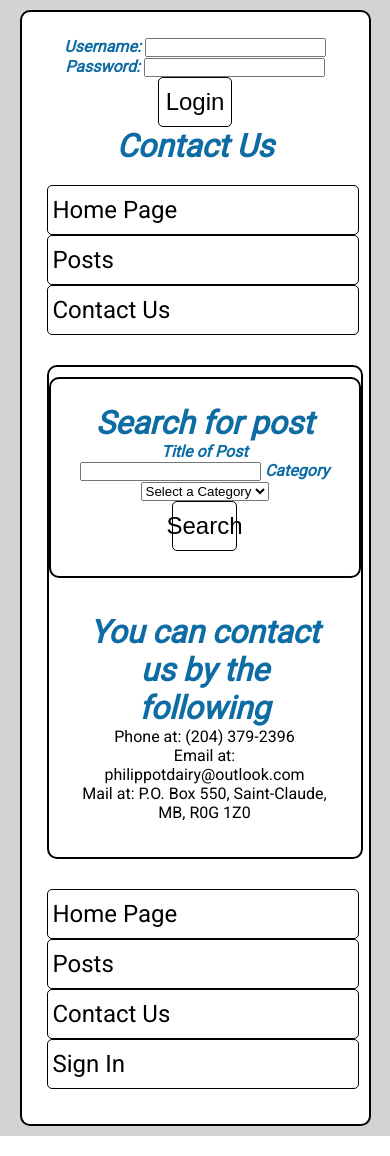
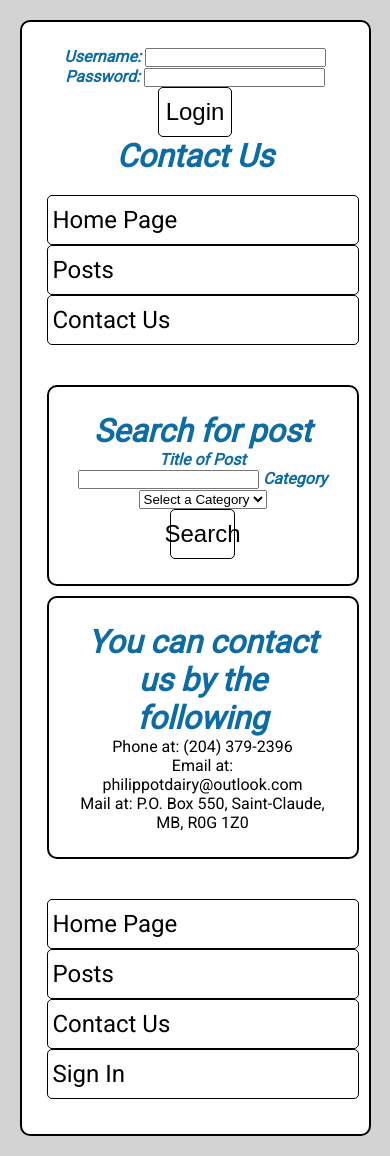
Before and after one commit to blowtorch5/Project-Web-Dev-2, a PHP site: page /contact.php in a window 390 px wide. Run offline with PHP 8.4, Linux system fonts and the light colour scheme; data that the repository does not hold is empty.

Commit message:
Made further sytle changes to fit max-width 1100px media

```diff
--- a/index.php
+++ b/index.php
@@ -110,7 +110,7 @@ $categories = $statement->fetchAll();
                     To read the Philippot family and Philippot Farms full story, please visit <a href="https://dairyfarmersofcanada.ca/en/dairy-in-canada/news-releases">www.dairyfarmers.ca</a> for a PDF version of the book.
                 </p>
             </div>
-            <div id="posts">
+            <div id="post-list">
                 <h1>Recently Posted Blog Entries.</h1>
                 <?php foreach($posts as $post): ?>
                     <div class="post">
--- a/styles.css
+++ b/styles.css
@@ -124,16 +124,12 @@ img{
         text-align: center;
     }
 
-        div:not(.post){
+        div{
             margin: 10px auto;
             border: 2px black solid;
             border-radius: 10px;
             padding: 25px;
             box-sizing: border-box;
-        }
-
-        #postdiv{
-            width: 95%;
         }
 
         #contactus{
@@ -324,10 +320,6 @@ img{
         width: 90vw;
     }
 
-    body div div{
-        border: none;
-    }
-
     header{
         display: inline;
     }
@@ -376,7 +368,7 @@ img{
         padding: 0px;
     }
 
-    #contactmain, #buttons{
+    #buttons{
         width: 80vw;
         padding: 0px;
         border: 2px black solid;
@@ -386,10 +378,6 @@ img{
 
     #contactmain ul{
         display: inline-block;
-    }
-
-    #contactus{
-        border: none;
     }
 
     #form div ul{
```
